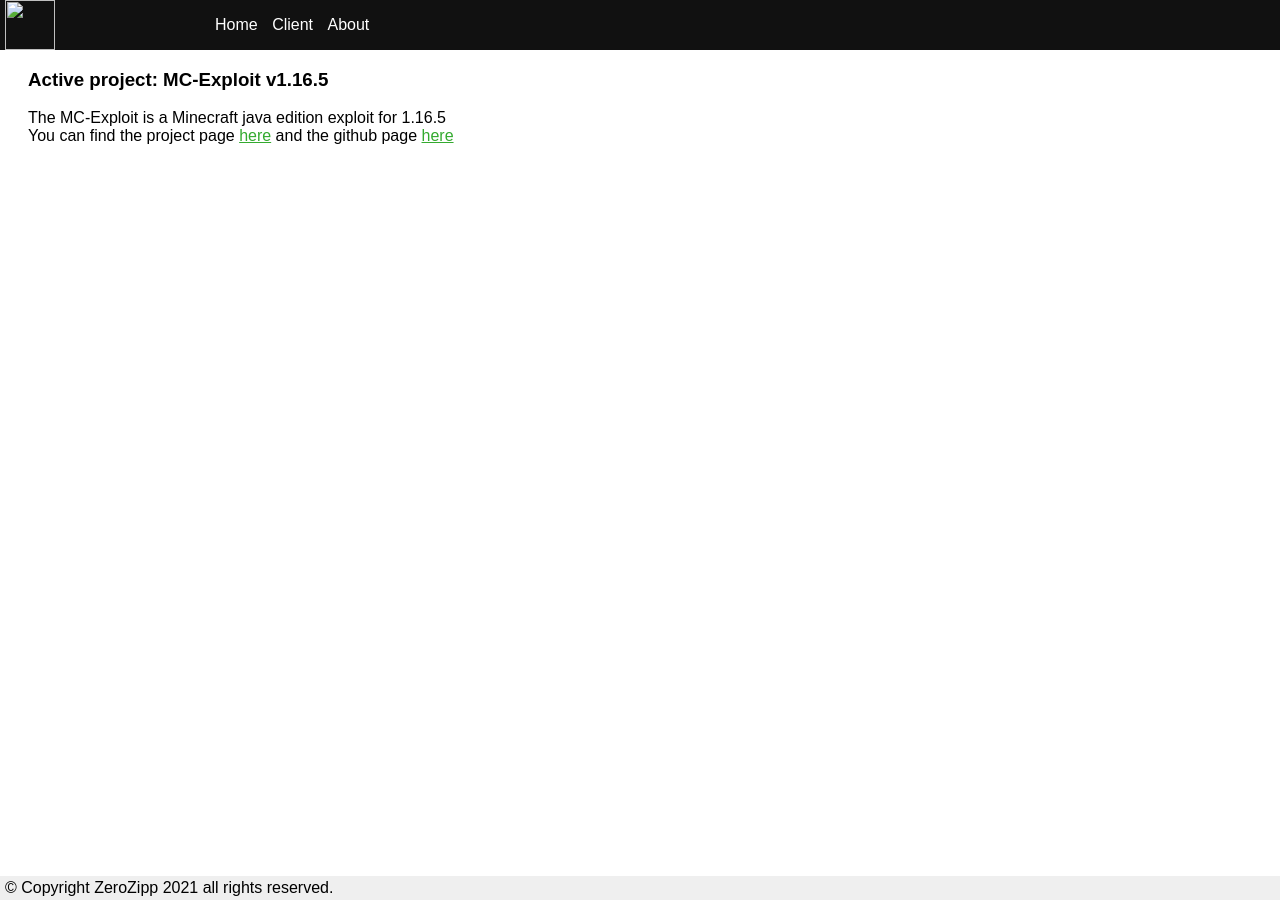
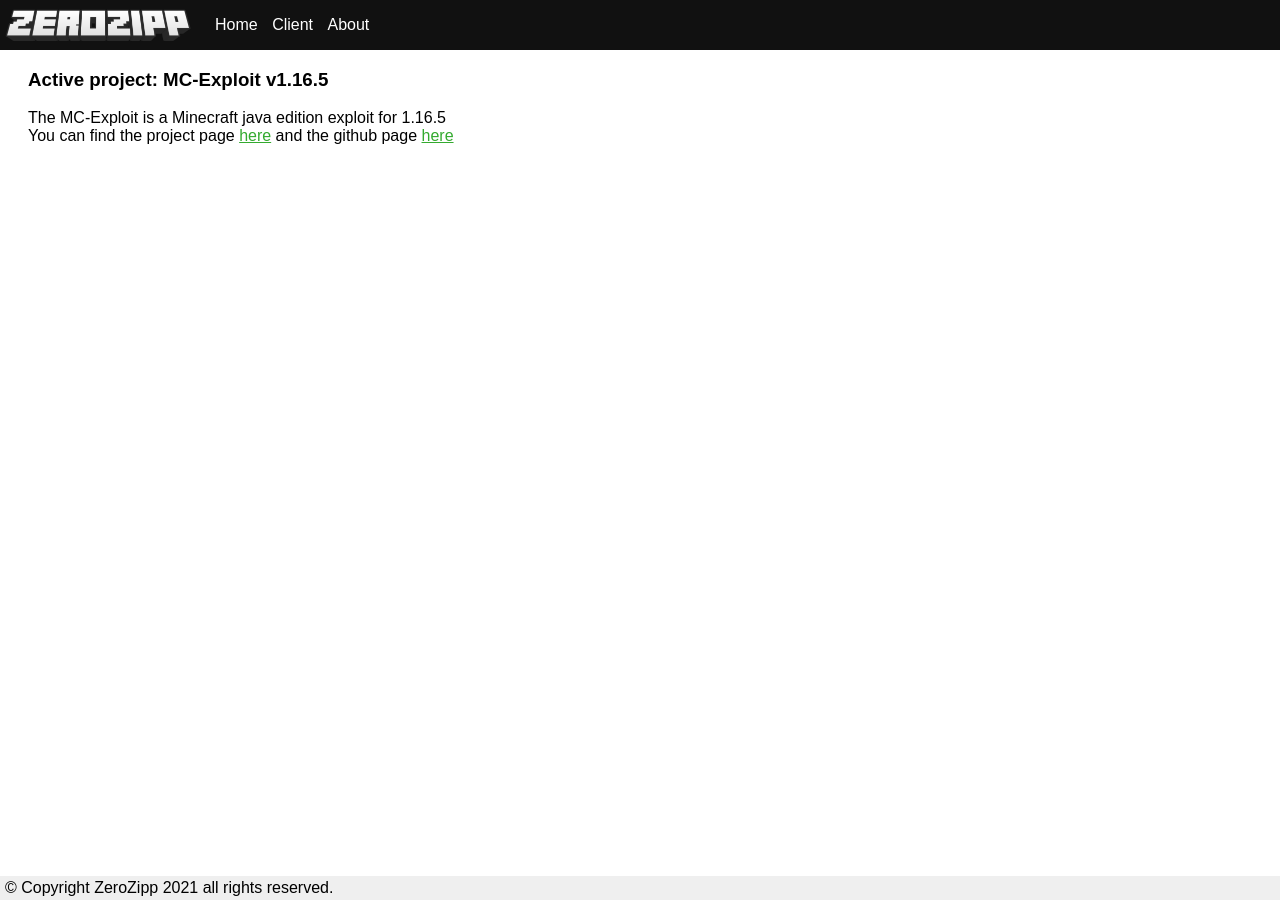
Before and after one commit to ZeroZipp/zerozipp.github.io, a Jekyll site: the page built from index.md, in a window 1280 px wide. Built offline with Jekyll 4.4.1, drawn with Linux system fonts in a browser that asks for light colours; our own code applies the rules of GitHub Pages for plain Markdown files.

Commit message:
Update default.html

```diff
--- a/_layouts/default.html
+++ b/_layouts/default.html
@@ -22,7 +22,7 @@
       }
    </style>
    <div id="topbar" style="position: fixed; top: 0px; left: 0px; height: 50px; width: 100%; background: #111111; padding: 0px">
-      <img id="logo" onclick="size('./')" src="files/logo.png" style="margin-left: 5px; height: 50px; cursor: pointer">
+      <img id="logo" onclick="size('./')" src="logo.png" style="margin-left: 5px; height: 50px; cursor: pointer">
       <div id="size" style="position: fixed; top: 16px; left: 210px">
          <a class="btn" onclick="size('index')">Home</a>
          <a class="btn" onclick="size('client')">Client</a>
```
